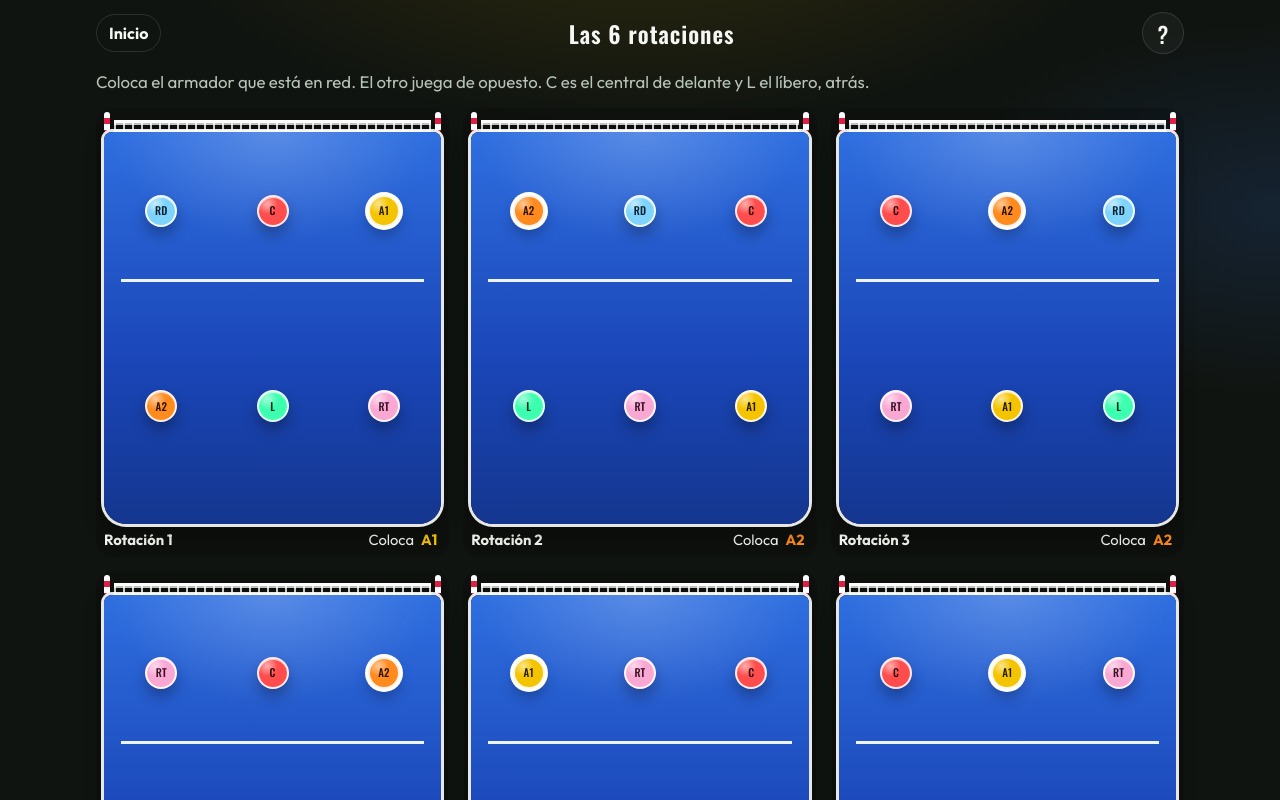
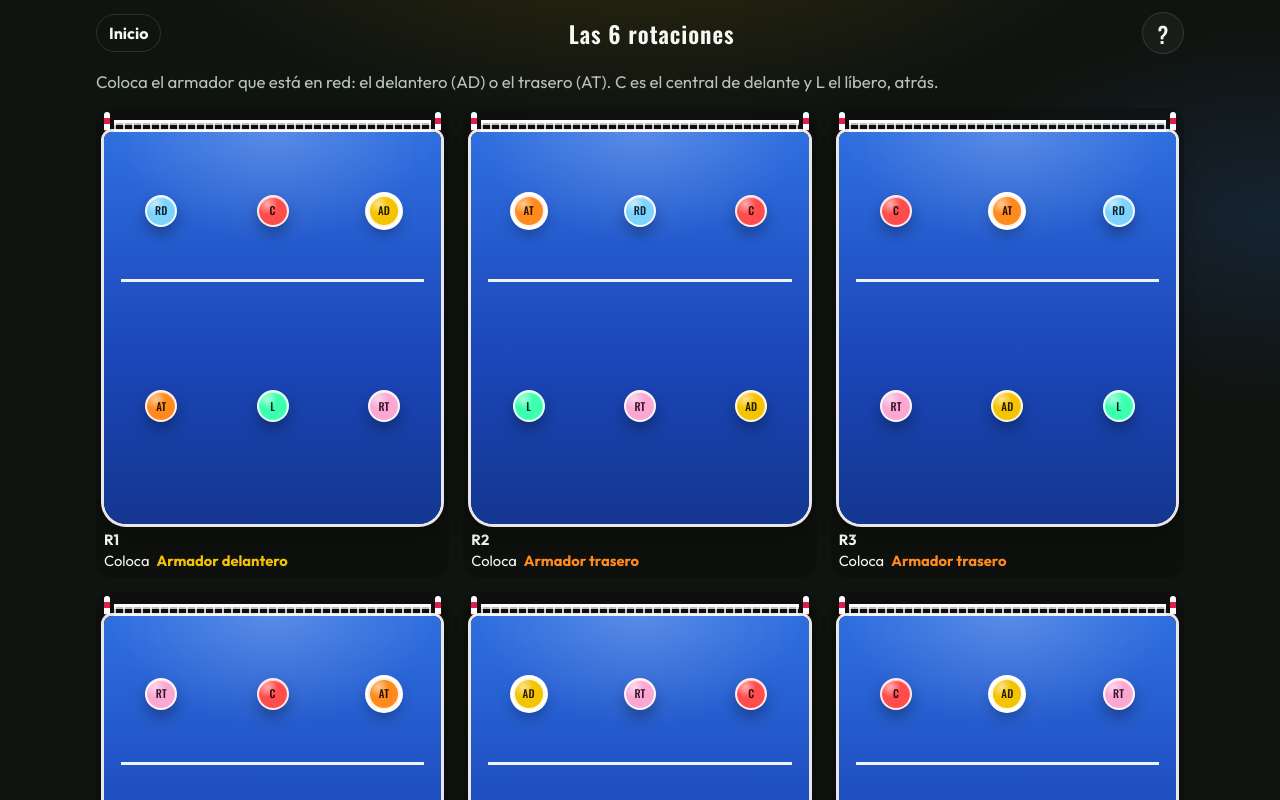
Before and after one commit to Mallen-dev/voley-rotaciones, a React (Vite) app: page / in a window 1280 px wide. Both pictures are taken after a click on the button "Ver las 6 rotaciones". Shown: the top 800 px of the page. Built offline with nearby package versions, Linux system fonts and the light colour scheme.

Commit message:
Name the rotations R1-R6 and label the setters as front and back.

```diff
--- a/src/App.jsx
+++ b/src/App.jsx
@@ -10,7 +10,7 @@ import { clearLineup, loadLineup, saveLineup } from "./data/lineupStore";
 export default function App() {
   const [screen, setScreen] = useState("home");
   const [help, setHelp] = useState(false);
-  const [role, setRole] = useState("A1");
+  const [role, setRole] = useState("AD");
   const [pack, setPack] = useState(() => ({ ...loadLineup(), stamp: 0 }));
 
   function openHelp() {
--- a/src/components/Admin.jsx
+++ b/src/components/Admin.jsx
@@ -2,7 +2,7 @@ import { useEffect, useRef, useState } from "react";
 import Court from "./Court";
 import Chip from "./Chip";
 import TopBar from "./TopBar";
-import { ROLE_IDS, ROLES, deriveSetter, readCourtPoint } from "../data/rotations";
+import { ROLE_IDS, ROLES, deriveSetter, readCourtPoint, rotationName } from "../data/rotations";
 import { lineupUrl } from "../data/lineupStore";
 
 export default function Admin({ rotations, onBack, onHelp, onSave, onReset }) {
@@ -130,7 +130,7 @@ export default function Admin({ rotations, onBack, onHelp, onSave, onReset }) {
         <section className="meta">
           <div className="rot-block">
             <p className="eyebrow">Solución de la rotación</p>
-            <p className="rot-num">{index + 1}</p>
+            <p className="rot-num">{rotationName(index + 1)}</p>
           </div>
           <div className="meta-copy">
             <p className="prompt">Coloca a los seis donde deben quedar. Esto es lo que se verá difuminado.</p>
@@ -144,7 +144,7 @@ export default function Admin({ rotations, onBack, onHelp, onSave, onReset }) {
                     type="button"
                     className={`pip pip-btn ${cls}`}
                     onClick={() => setIndex(boardIndex)}
-                    aria-label={`Rotación ${boardIndex + 1}`}
+                    aria-label={rotationName(boardIndex + 1)}
                   />
                 );
               })}
@@ -176,7 +176,7 @@ export default function Admin({ rotations, onBack, onHelp, onSave, onReset }) {
                 onPointerDown={beginDrag}
               />
             ))}
-            {benchRoles.length === 0 ? <p className="bench-hint">Rotación completa. Puedes moverlas.</p> : null}
+            {benchRoles.length === 0 ? <p className="bench-hint">Las seis están en el campo. Puedes moverlas.</p> : null}
           </div>
         </section>
 
--- a/src/components/Game.jsx
+++ b/src/components/Game.jsx
@@ -232,7 +232,7 @@ export default function Game({ mode, role, rotations, onExit, onHelp, onHard, on
           <div className="result-row">
             {attempts.map((item) => (
               <div key={item.rotationId} className={`result-pip ${item.ok ? "ok" : "bad"}`}>
-                <strong>{item.rotationId}</strong>
+                <strong>{`R${item.rotationId}`}</strong>
                 <span>{item.ok ? "Bien" : "Mal"}</span>
               </div>
             ))}
@@ -262,10 +262,9 @@ export default function Game({ mode, role, rotations, onExit, onHelp, onHard, on
         <section className="meta">
           <div className="rot-block">
             <p className="eyebrow">Recepción · saca el rival</p>
-            <p className="rot-num">{rotation.id}</p>
+            <p className="rot-num">{`R${rotation.id}`}</p>
           </div>
           <div className="meta-copy">
-            <p className="rot-label">Rotación {rotation.id}</p>
             <p className="prompt">{prompt}</p>
             {focus ? (
               <div className="pips" aria-label="Progreso">
--- a/src/components/Home.jsx
+++ b/src/components/Home.jsx
@@ -1,5 +1,5 @@
 import Court from "./Court";
-import { tokensFor } from "../data/rotations";
+import { ROLES, rotationName, tokensFor } from "../data/rotations";
 
 function Ball() {
   return (
@@ -36,7 +36,7 @@ export default function Home({ rotation, custom, onTrain, onHard, onStudy, onAdm
         <div className="home-court">
           <Court tokens={tokensFor(sample)} size="hero" />
           <p className="court-caption">
-            Rotación 1 · coloca <strong>{sample.setter}</strong>
+            {rotationName(sample.id)} · coloca <strong>{ROLES[sample.setter].name}</strong>
           </p>
           <p className="court-note">
             {custom ? "Estás usando las rotaciones del modo admin." : "Red arriba. La línea de 3 m separa las dos filas."}
--- a/src/components/Study.jsx
+++ b/src/components/Study.jsx
@@ -1,23 +1,23 @@
 import Court from "./Court";
 import TopBar from "./TopBar";
-import { tokensFor } from "../data/rotations";
+import { ROLES, rotationName, tokensFor } from "../data/rotations";
 
 export default function Study({ rotations, onBack, onHelp }) {
   return (
     <main className="screen study">
       <TopBar title="Las 6 rotaciones" onBack={onBack} onHelp={onHelp} />
       <p className="lede study-lede">
-        Coloca el armador que está en red. El otro juega de opuesto. C es el central de delante
-        y L el líbero, atrás.
+        Coloca el armador que está en red: el delantero (AD) o el trasero (AT). C es el central
+        de delante y L el líbero, atrás.
       </p>
       <div className="study-grid">
         {rotations.map((rotation) => (
           <article key={rotation.id} className="study-card">
             <Court tokens={tokensFor(rotation)} size="mini" />
             <div className="study-meta">
-              <strong>Rotación {rotation.id}</strong>
+              <strong>{rotationName(rotation.id)}</strong>
               <span>
-                Coloca <b className={`ink chip-${rotation.setter}`}>{rotation.setter}</b>
+                Coloca <b className={`ink chip-${rotation.setter}`}>{ROLES[rotation.setter].name}</b>
               </span>
             </div>
           </article>
--- a/src/data/rotations.js
+++ b/src/data/rotations.js
@@ -1,14 +1,19 @@
-export const ROLE_IDS = ["A1", "A2", "C", "L", "RD", "RT"];
+export const ROLE_IDS = ["AD", "AT", "C", "L", "RD", "RT"];
+const SETTER_IDS = ["AD", "AT"];
+
+export function rotationName(id) {
+  return `R${id}`;
+}
 
 export const ROLES = {
-  A1: {
-    id: "A1",
-    name: "Armador 1",
+  AD: {
+    id: "AD",
+    name: "Armador delantero",
     hint: "Coloca cuando está delante",
   },
-  A2: {
-    id: "A2",
-    name: "Armador 2",
+  AT: {
+    id: "AT",
+    name: "Armador trasero",
     hint: "Coloca cuando sube a la red",
   },
   C: {
@@ -54,12 +59,12 @@ export const ZONE_CENTER = {
 };
 
 const RAW_ROTATIONS = [
-  { id: 1, setter: "A1", slots: { z4: "RD", z3: "C", z2: "A1", z5: "A2", z6: "L", z1: "RT" } },
-  { id: 2, setter: "A2", slots: { z4: "A2", z3: "RD", z2: "C", z5: "L", z6: "RT", z1: "A1" } },
-  { id: 3, setter: "A2", slots: { z4: "C", z3: "A2", z2: "RD", z5: "RT", z6: "A1", z1: "L" } },
-  { id: 4, setter: "A2", slots: { z4: "RT", z3: "C", z2: "A2", z5: "A1", z6: "L", z1: "RD" } },
-  { id: 5, setter: "A1", slots: { z4: "A1", z3: "RT", z2: "C", z5: "L", z6: "RD", z1: "A2" } },
-  { id: 6, setter: "A1", slots: { z4: "C", z3: "A1", z2: "RT", z5: "RD", z6: "A2", z1: "L" } },
+  { id: 1, setter: "AD", slots: { z4: "RD", z3: "C", z2: "AD", z5: "AT", z6: "L", z1: "RT" } },
+  { id: 2, setter: "AT", slots: { z4: "AT", z3: "RD", z2: "C", z5: "L", z6: "RT", z1: "AD" } },
+  { id: 3, setter: "AT", slots: { z4: "C", z3: "AT", z2: "RD", z5: "RT", z6: "AD", z1: "L" } },
+  { id: 4, setter: "AT", slots: { z4: "RT", z3: "C", z2: "AT", z5: "AD", z6: "L", z1: "RD" } },
+  { id: 5, setter: "AD", slots: { z4: "AD", z3: "RT", z2: "C", z5: "L", z6: "RD", z1: "AT" } },
+  { id: 6, setter: "AD", slots: { z4: "C", z3: "AD", z2: "RT", z5: "RD", z6: "AT", z1: "L" } },
 ];
 
 export function zoneAt(x, y) {
@@ -69,10 +74,10 @@ export function zoneAt(x, y) {
 }
 
 export function deriveSetter(positions) {
-  const setters = ["A1", "A2"].filter((id) => positions[id]);
+  const setters = SETTER_IDS.filter((id) => positions[id]);
   const front = setters.filter((id) => positions[id].y < 37.5);
   const pool = front.length ? front : setters;
-  return pool.sort((a, b) => positions[a].y - positions[b].y)[0] || "A1";
+  return pool.sort((a, b) => positions[a].y - positions[b].y)[0] || "AD";
 }
 
 export function rotationFromSlots(raw) {
@@ -102,32 +107,37 @@ export function zoneOf(rotation, role) {
 }
 
 export function explainRotation(rotation) {
+  const code = rotationName(rotation.id);
+  const setterName = ROLES[rotation.setter]?.name || rotation.setter;
   const setterZone = ZONE_LABEL[zoneOf(rotation, rotation.setter)];
-  const other = rotation.setter === "A1" ? "A2" : "A1";
+  const other = rotation.setter === "AD" ? "AT" : "AD";
+  const otherName = ROLES[other].name;
   const otherZone = ZONE_LABEL[zoneOf(rotation, other)];
   const centralZone = ZONE_LABEL[zoneOf(rotation, "C")];
   const liberoZone = ZONE_LABEL[zoneOf(rotation, "L")];
 
-  return `Coloca ${rotation.setter} porque está ${setterZone}, en red. ${other} está ${otherZone} y juega de opuesto. El central está ${centralZone} y el líbero ${liberoZone}.`;
+  return `En ${code} coloca el ${setterName.toLowerCase()} porque está ${setterZone}, en red. El ${otherName.toLowerCase()} está ${otherZone} y juega de opuesto. El central está ${centralZone} y el líbero ${liberoZone}.`;
 }
 
 export function explainRole(rotation, role) {
   const zone = ZONE_LABEL[zoneOf(rotation, role)];
   const name = ROLES[role].name;
+  const code = rotationName(rotation.id);
+  const setterName = ROLES[rotation.setter]?.name || rotation.setter;
 
   if (role === rotation.setter) {
-    return `En la rotación ${rotation.id}, ${name} coloca desde ${zone}.`;
+    return `En ${code}, ${name} coloca desde ${zone}.`;
   }
   if (role === "L") {
-    return `En la rotación ${rotation.id} el líbero recibe ${zone}, en el sitio del central de atrás.`;
+    return `En ${code} el líbero recibe ${zone}, en el sitio del central de atrás.`;
   }
   if (role === "C") {
-    return `En la rotación ${rotation.id} el central de red está ${zone}. Coloca ${rotation.setter}.`;
+    return `En ${code} el central de red está ${zone}. Coloca el ${setterName.toLowerCase()}.`;
   }
-  if (role === "A1" || role === "A2") {
-    return `En la rotación ${rotation.id}, ${name} está ${zone} y juega de opuesto. Coloca ${rotation.setter}.`;
+  if (SETTER_IDS.includes(role)) {
+    return `En ${code}, ${name} está ${zone} y juega de opuesto. Coloca el ${setterName.toLowerCase()}.`;
   }
-  return `En la rotación ${rotation.id}, ${name} está ${zone}. Coloca ${rotation.setter}.`;
+  return `En ${code}, ${name} está ${zone}. Coloca el ${setterName.toLowerCase()}.`;
 }
 
 export function readCourtPoint(clientX, clientY) {
--- a/src/styles.css
+++ b/src/styles.css
@@ -206,8 +206,8 @@ button { cursor: pointer; }
   box-shadow: 0 8px 14px rgba(0, 0, 0, 0.28), inset 0 1px 0 rgba(255, 255, 255, 0.7);
 }
 
-.chip-A1 { --role: #f5c400; --ink: #241c00; }
-.chip-A2 { --role: #ff8a1e; --ink: #2a1200; }
+.chip-AD { --role: #f5c400; --ink: #241c00; }
+.chip-AT { --role: #ff8a1e; --ink: #2a1200; }
 .chip-C { --role: #ff4d4d; --ink: #2a0606; }
 .chip-L { --role: #3dffb0; --ink: #04281a; }
 .chip-RD { --role: #7dd3fc; --ink: #042033; }
@@ -587,9 +587,9 @@ button { cursor: pointer; }
 
 .study-meta {
   display: flex;
-  justify-content: space-between;
-  gap: 8px;
-  align-items: baseline;
+  flex-direction: column;
+  align-items: flex-start;
+  gap: 2px;
   margin-top: 6px;
   font-size: 0.92rem;
 }
```
Also changed, not shown: src/components/HelpSheet.jsx (+5 -4 lines).
